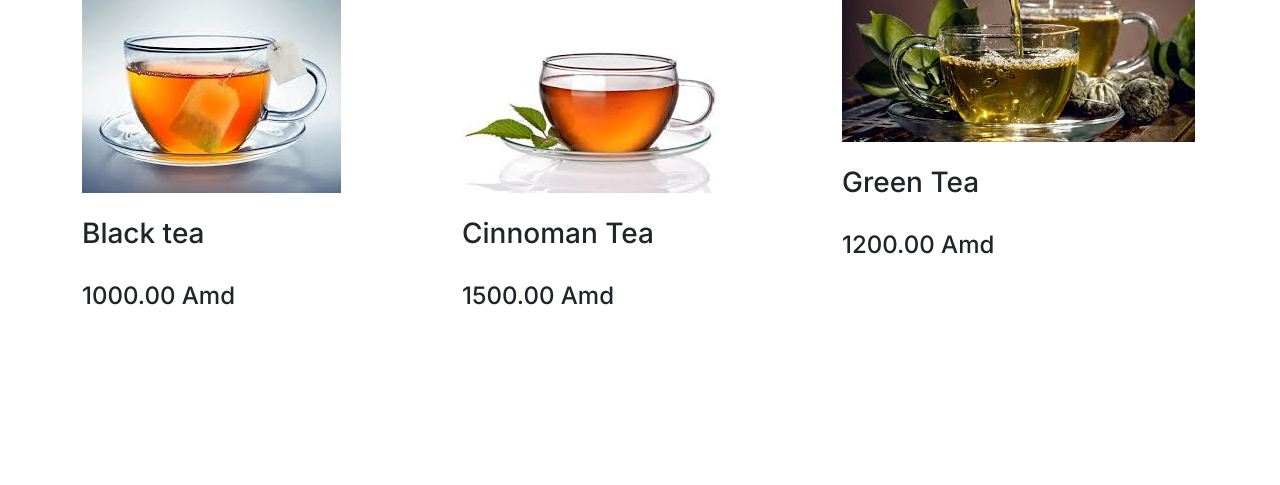
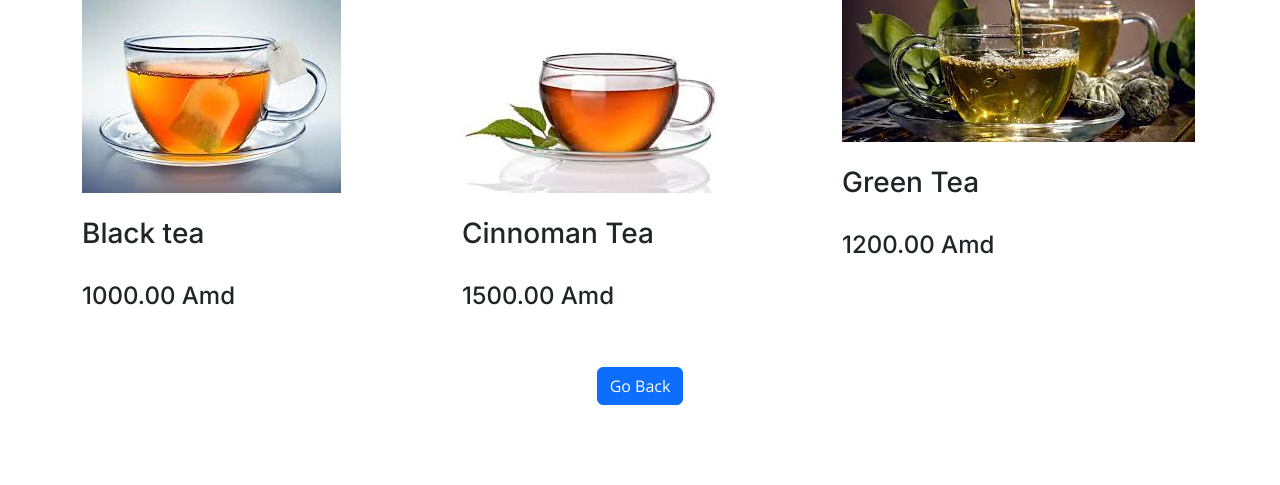
Before and after one commit to ArsennGevorgyan/Mystic, a Django app: page /menu/bar-items/3/ in a window 1280 px wide. Shown: the part 319-804 px from the top of the page. Before the commit the page ends 624 px from the top, so only its background shows below. Run offline with Django 5.2, Linux system fonts and the light colour scheme; data comes from the database, SQL or seed files in the repository; parts of the project's set-up code (start-up, migrations or seed data) failed here and were passed over; some libraries are stand-ins or nearby versions.

Commit message:
first commit

```diff
--- a/templates/menu/bar_item_detail.html
+++ b/templates/menu/bar_item_detail.html
@@ -11,15 +11,15 @@
 
         <div class="section-header">
             <h2>Our Menu</h2>
-
             <p>Check Our <span>MysticCloud Menu</span></p>
         </div>
+
         <div class="row">
             {% for item in bar_items %}
                 <div class="col-md-4 mb-4">
                     <div class="item-card">
                         <img src="{% if item.image %}{{ item.image.url }}{% else %}
-                {% static 'img/no_image.jpg' %}{% endif %}" alt="{{ bar_item.name }}" class="item-img img-fluid">
+                            {% static 'img/no_image.jpg' %}{% endif %}" alt="{{ item.name }}" class="item-img img-fluid">
                         <div class="item-details">
                             <br>
                             <h3>{{ item.name }}</h3>
@@ -30,7 +30,14 @@
                 </div>
             {% endfor %}
         </div>
+
+        <!-- "Go Back" button -->
+        <div class="text-center mt-4">
+            <a href="{% url 'menu:menu_items' %}" class="btn btn-primary">Go Back</a>
+        </div>
+
     </div>
 </section>
+
 </body>
 {% endblock %}
```
Lines whose indentation alone changed are shown as unchanged.
